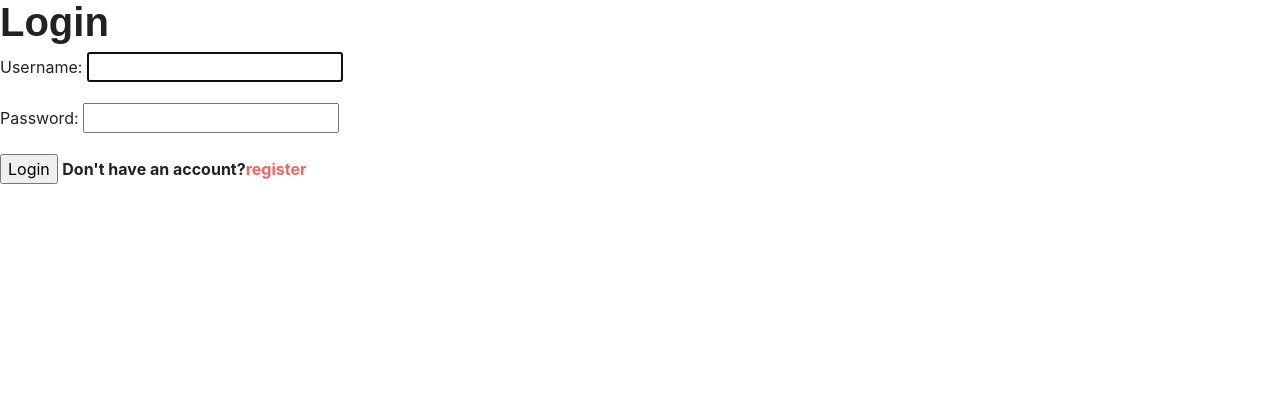
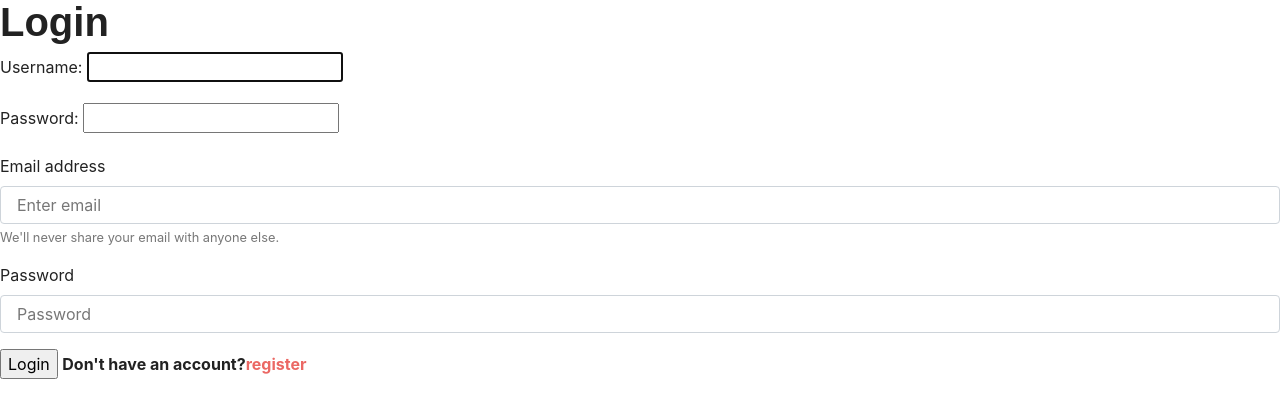
Before and after one commit to svnoway/projects, a Django app: a page that uses todo/templates/main/login.html in a window 1280 px wide. Shown: the part 59-477 px from the top of the page. Run offline with Django 3.2, Linux system fonts and the light colour scheme; some libraries are stand-ins or nearby versions; some web fonts are replaced.

Commit message:
edit 25.04

```diff
--- a/todo/main/views.py
+++ b/todo/main/views.py
@@ -66,6 +66,8 @@ class TaskCreate(LoginRequiredMixin, CreateView):
         return super(TaskCreate, self).form_valid(form)
 
 
+
+
 class TaskUpdate(LoginRequiredMixin, UpdateView):
     model = Datask
     fields = ['title', 'description', 'complete']
--- a/todo/templates/main/create.html
+++ b/todo/templates/main/create.html
@@ -7,13 +7,14 @@
     <form method="post" action="">
     {% csrf_token %}
     {{ form.as_p }}
+
 <div class="form-group" >
   <label class="col-form-label col-form-label-lg" for="inputLarge"></label>
-  <input class="form-control form-control-lg" type="text" placeholder="Title" id="inputLarge">
+  <input class="form-control form-control-lg" type="text" placeholder="Title" id="id_title" name="title">
 </div>
            <div class="form-group">
       <label for="exampleTextarea">Example textarea</label>
-      <textarea class="form-control" id="exampleTextarea" rows="3" placeholder="Description"></textarea>
+      <textarea class="form-control" id="id_description" rows="3" placeholder="Description" name="description"></textarea>
     </div>
 
     <button type="submit" class="btn btn-primary" value="submit">Submit</button>
--- a/todo/templates/main/login.html
+++ b/todo/templates/main/login.html
@@ -7,6 +7,16 @@
 <form method="post">
     {% csrf_token %}
     {{ form.as_p }}
+    <div class="form-group">
+      <label for="exampleInputEmail1">Email address</label>
+      <input type="email" class="form-control" id="exampleInputEmail1" aria-describedby="emailHelp" placeholder="Enter email">
+      <small id="emailHelp" class="form-text text-muted">We'll never share your email with anyone else.</small>
+    </div>
+    <div class="form-group">
+      <label for="exampleInputPassword1">Password</label>
+      <input type="password" class="form-control" id="exampleInputPassword1" placeholder="Password">
+    </div>
+
     <input type="submit" value="Login">
 
     <b>Don't have an account?<a href="{% url 'register' %}">register</a> </b>
--- a/todo/templates/main/register.html
+++ b/todo/templates/main/register.html
@@ -8,6 +8,7 @@
 <form method="post">
     {% csrf_token %}
     {{ form.as_p }}
+
     <input type="submit" value="Register">
 
     <b>Already have an account?<a href="{% url 'login' %}">Login</a> </b>
```
Also changed, not shown: todo/db.sqlite3.
